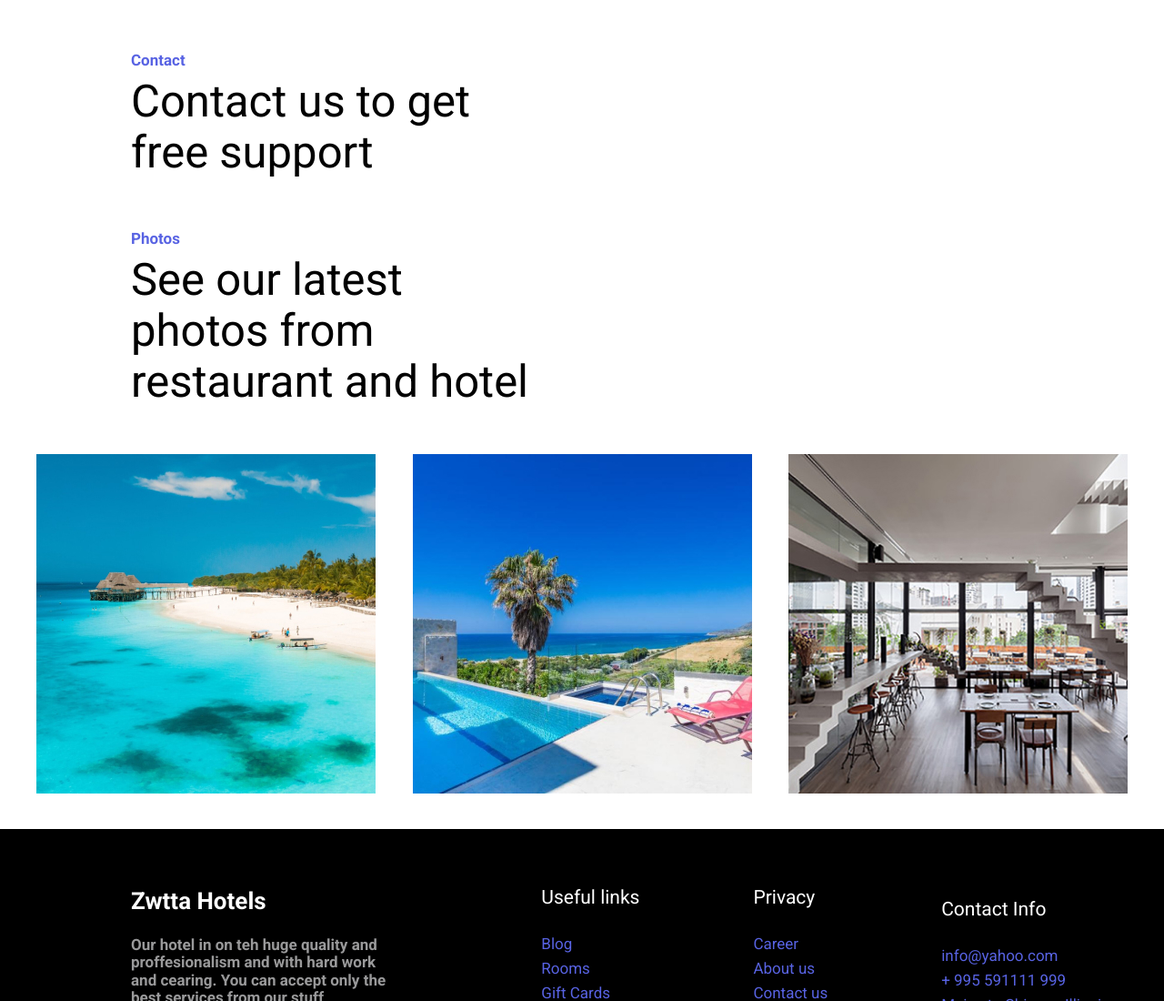
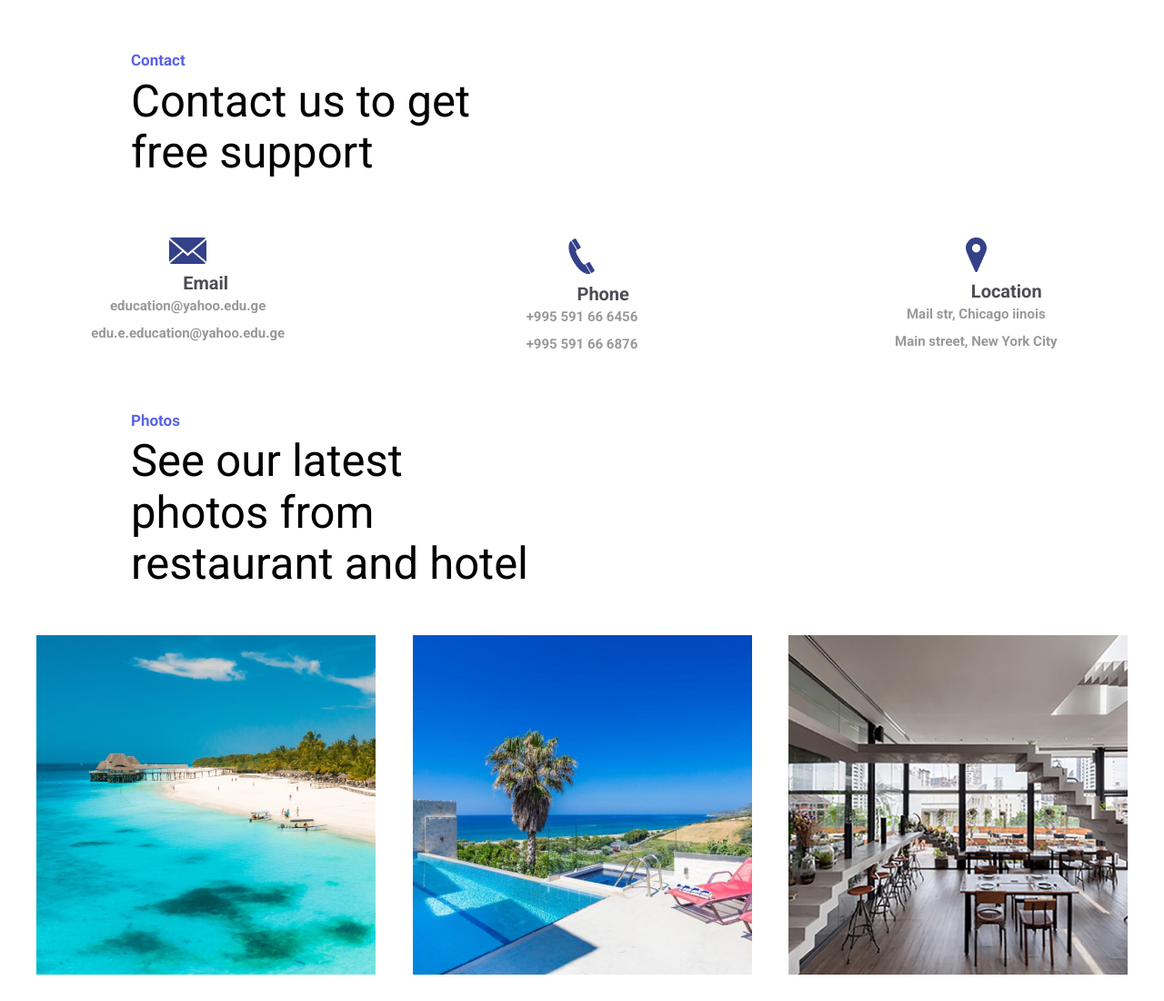
Before and after one commit to Nini-Absandze/Nini-Absandze-assignment-9, a plain HTML site: page index.html in a window 1280 px wide. Shown: the top 1100 px of the page at 91% size. Drawn offline with Linux system fonts and the light colour scheme.

Commit message:
another section
created another section with contact information

```diff
--- a/index.html
+++ b/index.html
@@ -30,6 +30,33 @@
             <br><br>
             <input type="submit">
         </form> -->
+    </section>
+
+    <section>
+        <div class="boxes">
+                <div class="box1">
+                    <img src="images/mail.png" alt="mail sign picture">
+                    <h3>Email</h3>
+                    <p>education@yahoo.edu.ge</p>
+                    <p>edu.e.education@yahoo.edu.ge</p>
+                </div>
+
+                <div class="box1">
+                    <img src="images/phone.png" alt="mail sign picture">
+                    <h3>Phone</h3>
+                    <p>+995 591 66 6456</p>
+                    <p>+995 591 66 6876</p>
+                </div>
+
+                <div class="box1">
+                    <img src="images/map.png" alt="mail sign picture">
+                    <h3>Location</h3>
+                    <p>Mail str, Chicago iinois</p>
+                    <p>Main street, New York City</p>
+                </div>
+        </div>
+
+
     </section>
 
     <section>
--- a/styles/styles.css
+++ b/styles/styles.css
@@ -35,6 +35,59 @@ h1 {
     max-width: 1280px;
     width: 90%;
     margin: 0 auto;
+}
+
+.boxes {
+    margin-top: 65px;
+    display: flex;
+    justify-content: space-around;
+    align-items: flex-start;
+    gap: 20px;
+}
+
+.box1 {
+    display: flex;
+    flex-direction: column;
+    align-items: center;
+    text-align: center;
+    max-width: 200px;
+}
+
+.box1 img {
+    max-width: 100%;
+    height: auto;
+}
+
+.box1 h3 {
+    display: flex;
+    align-items: center;
+    margin-top: 10px;
+    font-family: "Roboto", sans-serif;
+    font-weight: 700;
+    font-style: normal;
+    font-size: 20px;
+    line-height: 23px;
+    color: #4e4d54;
+}
+
+.box1 p {
+    font-family: "Roboto", sans-serif;
+    font-weight: 700;
+    margin: 5px 0;
+    font-style: normal;
+    font-size: 15px;
+    line-height: 17.25px;
+    color: #99999A;
+    margin-bottom: 8px;
+}
+
+.foto img {
+    width: 80px;
+    height: 50px;
+}
+
+.foto img + img {
+    margin-left: 300px;
 }
 
 .flex {
@@ -102,7 +155,7 @@ h2 {
     margin-bottom: 32px;
 }
 
-p {
+.navs p {
    color: #5863e3;
   font-family: 'Roboto', sans-serif;
   font-size: 17px;
```
Also changed, not shown: images/circle.png (added), images/mail.png (added), images/map.png (added), images/phone.png (added).
